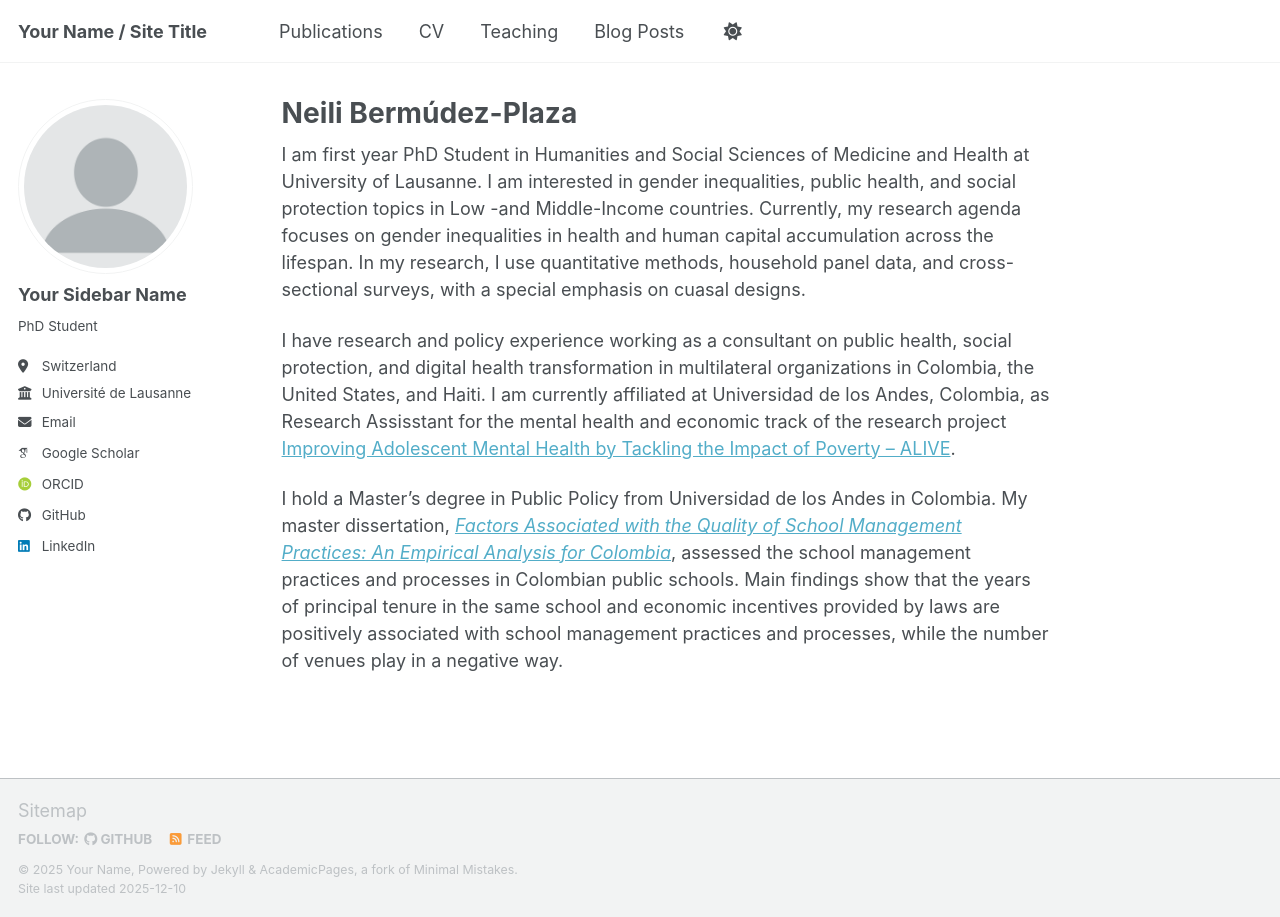
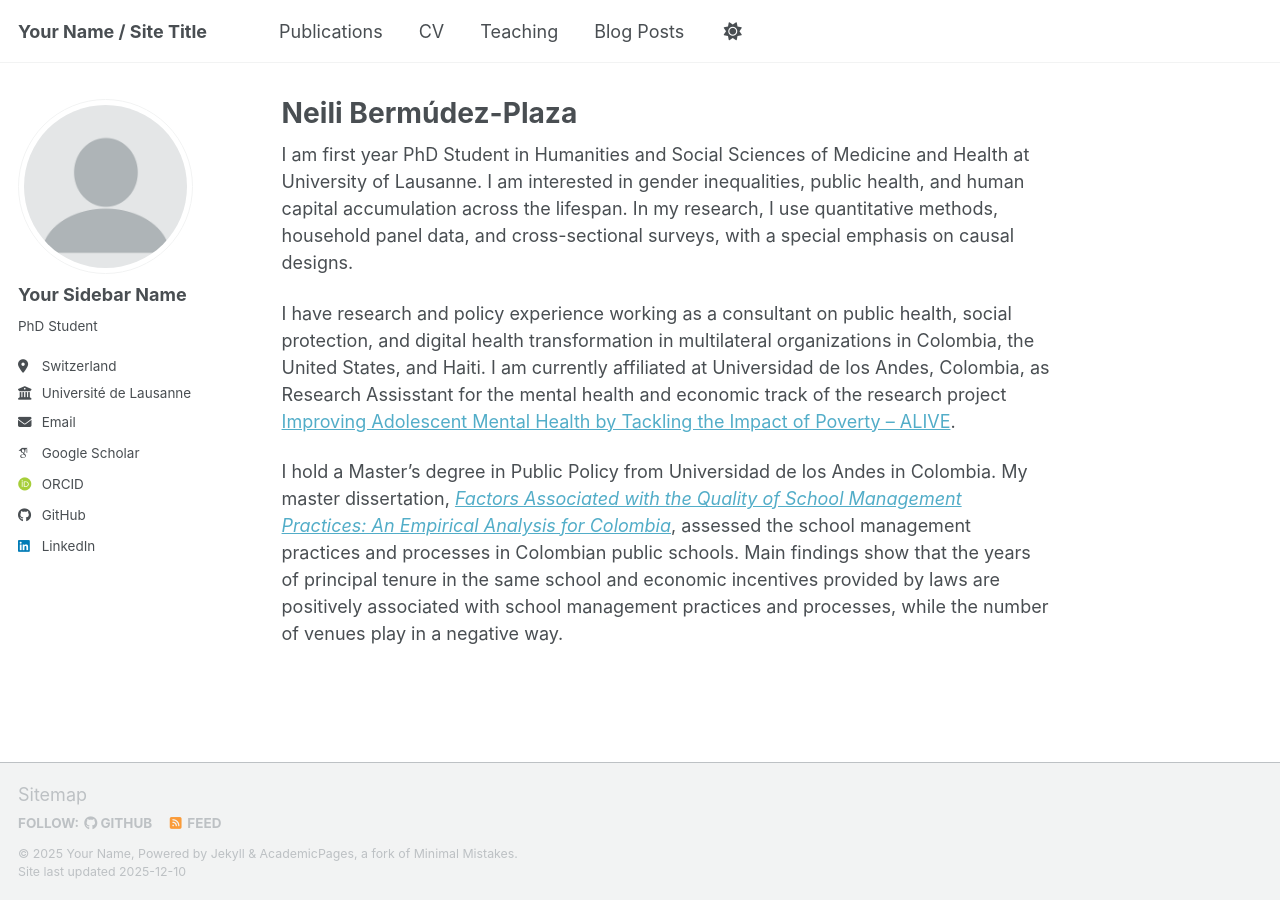
Before and after one commit to ncbermudez/ncbermudez.github.io, a Jekyll site: the page built from _pages/about.md, in a window 1280 px wide. Built offline with Jekyll 4.4.1, drawn with Linux system fonts in a browser that asks for light colours; some web fonts are replaced; a script bundle is joined from its source files by our own code; library files that are not in the unit come from our copies.

Commit message:
Update about.md

```diff
--- a/_pages/about.md
+++ b/_pages/about.md
@@ -7,7 +7,7 @@ redirect_from:
   - /about.html
 ---
 
-I am first year PhD Student in Humanities and Social Sciences of Medicine and Health at University of Lausanne. I am interested in gender inequalities, public health, and social protection topics in Low -and Middle-Income countries. Currently, my research agenda focuses on gender inequalities in health and human capital accumulation across the lifespan. In my research, I use quantitative methods, household panel data, and cross-sectional surveys, with a special emphasis on cuasal designs.
+I am first year PhD Student in Humanities and Social Sciences of Medicine and Health at University of Lausanne. I am interested in gender inequalities, public health, and human capital accumulation across the lifespan. In my research, I use quantitative methods, household panel data, and cross-sectional surveys, with a special emphasis on causal designs.
 
 I have research and policy experience working as a consultant on public health, social protection, and digital health transformation in multilateral organizations in Colombia, the United States, and Haiti. I am currently affiliated at Universidad de los Andes, Colombia, as Research Assisstant for the mental health and economic track of the research project [Improving Adolescent Mental Health by Tackling the Impact of Poverty – ALIVE](https://www.alive4mentalhealth.org/).
 
```
